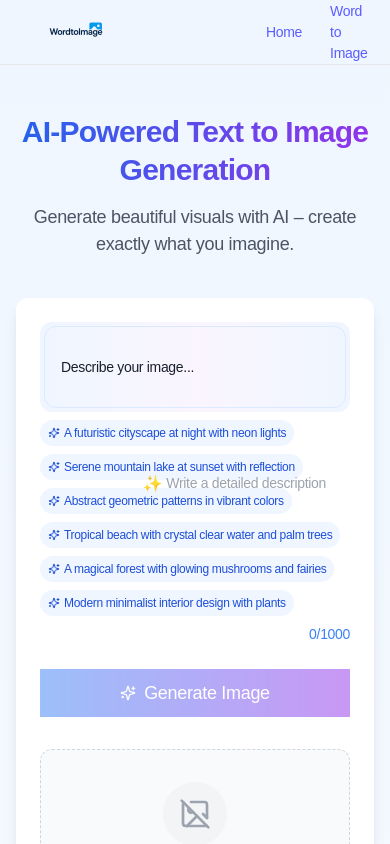
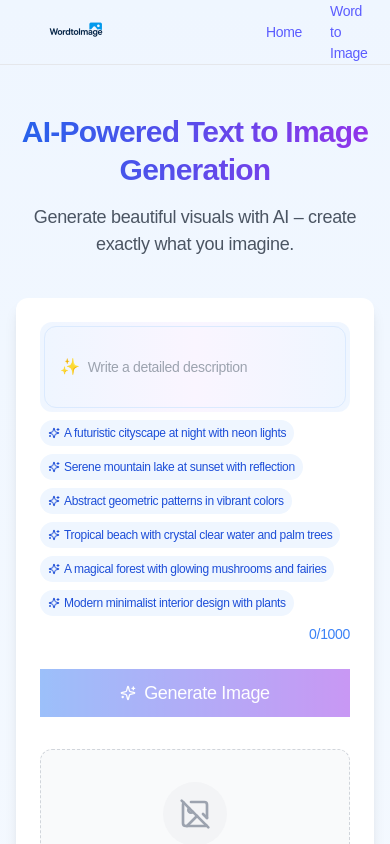
Before and after one commit to dplatoon/wordtoimage, a React (Vite) app: page /text-to-image in a window 390 px wide. Shown: the top 844 px of the page. Built offline with nearby package versions, Linux system fonts and the light colour scheme.

Commit message:
Fix: Improve prompt input box layout
Adjust the layout of the prompt input box to ensure it displays correctly on both desktop and mobile devices, as per the provided screenshot.

```diff
--- a/src/components/word-to-image/PromptInput.tsx
+++ b/src/components/word-to-image/PromptInput.tsx
@@ -1,38 +1,62 @@
+
 import React from 'react';
 import { Input } from '@/components/ui/input';
 import { Sparkles } from 'lucide-react';
+
 interface PromptInputProps {
   prompt: string;
   onPromptChange: (value: string) => void;
   suggestions?: string[];
 }
+
 export function PromptInput({
   prompt,
   onPromptChange,
   suggestions
 }: PromptInputProps) {
   const MAX_LENGTH = 1000;
-  return <div className="relative">
+
+  return (
+    <div className="relative">
       <div className="bg-gradient-to-r from-blue-50 via-purple-50 to-blue-50 p-1 rounded-xl">
-        <Input value={prompt} onChange={e => onPromptChange(e.target.value)} placeholder="Describe your image..." maxLength={MAX_LENGTH} className="w-full border-blue-100 px-4 rounded-xl focus:border-blue-300 focus:ring-blue-200 py-[40px]" />
+        <div className="relative">
+          <Input
+            value={prompt}
+            onChange={e => onPromptChange(e.target.value)}
+            placeholder=""
+            maxLength={MAX_LENGTH}
+            className="w-full border-blue-100 px-4 rounded-xl focus:border-blue-300 focus:ring-blue-200 py-[40px]"
+          />
+
+          {prompt.length === 0 && (
+            <div className="absolute left-4 top-1/2 transform -translate-y-1/2 text-gray-400 flex items-center pointer-events-none">
+              <span className="animate-pulse mr-2">✨</span>
+              <span className="text-sm">Write a detailed description</span>
+            </div>
+          )}
+        </div>
       </div>
 
-      {prompt.length === 0 && <div className="absolute right-6 top-1/2 transform -translate-y-1/2 text-gray-400 flex items-center pointer-events-none">
-          <span className="animate-pulse">✨</span>
-          <span className="ml-1 text-sm">Write a detailed description</span>
-        </div>}
-
-      {suggestions && suggestions.length > 0 && prompt.length === 0 && <div className="mt-2 flex flex-wrap gap-2">
-          {suggestions.map((suggestion, index) => <button key={index} onClick={() => onPromptChange(suggestion)} className="bg-blue-50 hover:bg-blue-100 text-blue-700 text-xs py-1 px-2 rounded-full flex items-center">
+      {suggestions && suggestions.length > 0 && prompt.length === 0 && (
+        <div className="mt-2 flex flex-wrap gap-2">
+          {suggestions.map((suggestion, index) => (
+            <button
+              key={index}
+              onClick={() => onPromptChange(suggestion)}
+              className="bg-blue-50 hover:bg-blue-100 text-blue-700 text-xs py-1 px-2 rounded-full flex items-center"
+            >
               <Sparkles className="h-3 w-3 mr-1" />
               {suggestion}
-            </button>)}
-        </div>}
+            </button>
+          ))}
+        </div>
+      )}
 
       <div className="mt-2 flex justify-end">
         <span className="text-sm text-blue-500 font-medium">
           {prompt.length}/{MAX_LENGTH}
         </span>
       </div>
-    </div>;
+    </div>
+  );
 }
```
